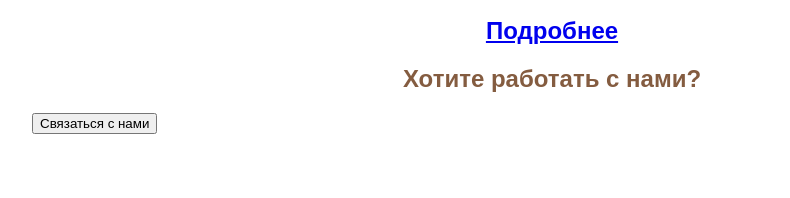
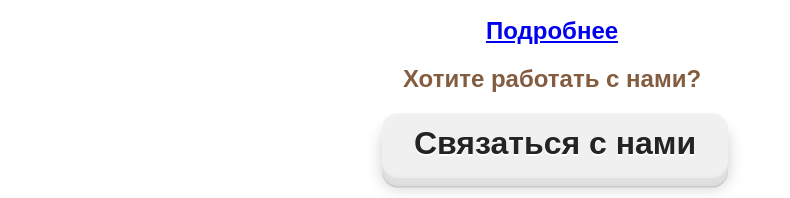
Before and after one commit to mihail202/Lionix_Team, a plain HTML site: page index.html in a window 1280 px wide. Shown: the part 602-800 px from the top of the page, without its empty margins (88-878 px from the left). Drawn offline with Linux system fonts and the light colour scheme.

Commit message:
Add files via upload

```diff
--- a/css/style1.css
+++ b/css/style1.css
@@ -20,3 +20,58 @@ body{
     h3{
         text-align:center;
     }
+   /* body {
+        font-family: sans-serif;
+        min-height: 100dvh;
+        justify-content: center;
+        align-items: center;
+        display: flex;
+        background-color: #ece9e4;
+        font-size: 1rem;
+    }*/
+
+    button {
+        position: relative;
+        font: inherit;
+        background-color: #f0f0f0;
+        margin-left: 350px;
+        border: 0;
+        color: #242424;
+        border-radius: 0.5em;
+        font-size: 2rem;
+        padding: 0.375em 1em;
+        font-weight: 600;
+        text-shadow: 0 0.0625em 0 #fff;
+        box-shadow: inset 0 0.0625em 0 0 #f4f4f4, 0 0.0625em 0 0 #efefef,
+            0 0.125em 0 0 #ececec, 0 0.25em 0 0 #e0e0e0, 0 0.3125em 0 0 #dedede,
+            0 0.375em 0 0 #dcdcdc, 0 0.425em 0 0 #cacaca, 0 0.425em 0.5em 0 #cecece;
+        transition: 0.25s ease;
+        pointer: cursor;
+        touch-action: manipulation;
+        -webkit-tap-highlight-color: rgba(0, 0, 0, 0);
+        cursor: pointer;
+
+        &:active,
+        &:hover {
+            transform: translateY(0.225em);
+            box-shadow: inset 0 0.03em 0 0 #f4f4f4, 0 0.03em 0 0 #efefef,
+                0 0.0625em 0 0 #ececec, 0 0.125em 0 0 #e0e0e0, 0 0.125em 0 0 #dedede,
+                0 0.2em 0 0 #dcdcdc, 0 0.225em 0 0 #cacaca, 0 0.225em 0.375em 0 #cecece;
+
+            &:after {
+                height: calc(100% + 0.225em);
+            }
+        }
+
+        &:after {
+            position: absolute;
+            content: "";
+            display: block;
+            width: 100%;
+            height: calc(100% + 0.375em);
+            top: 0;
+            left: 0;
+            background-color: transparent;
+            transition: height 0.25s ease;
+        }
+    }
```
